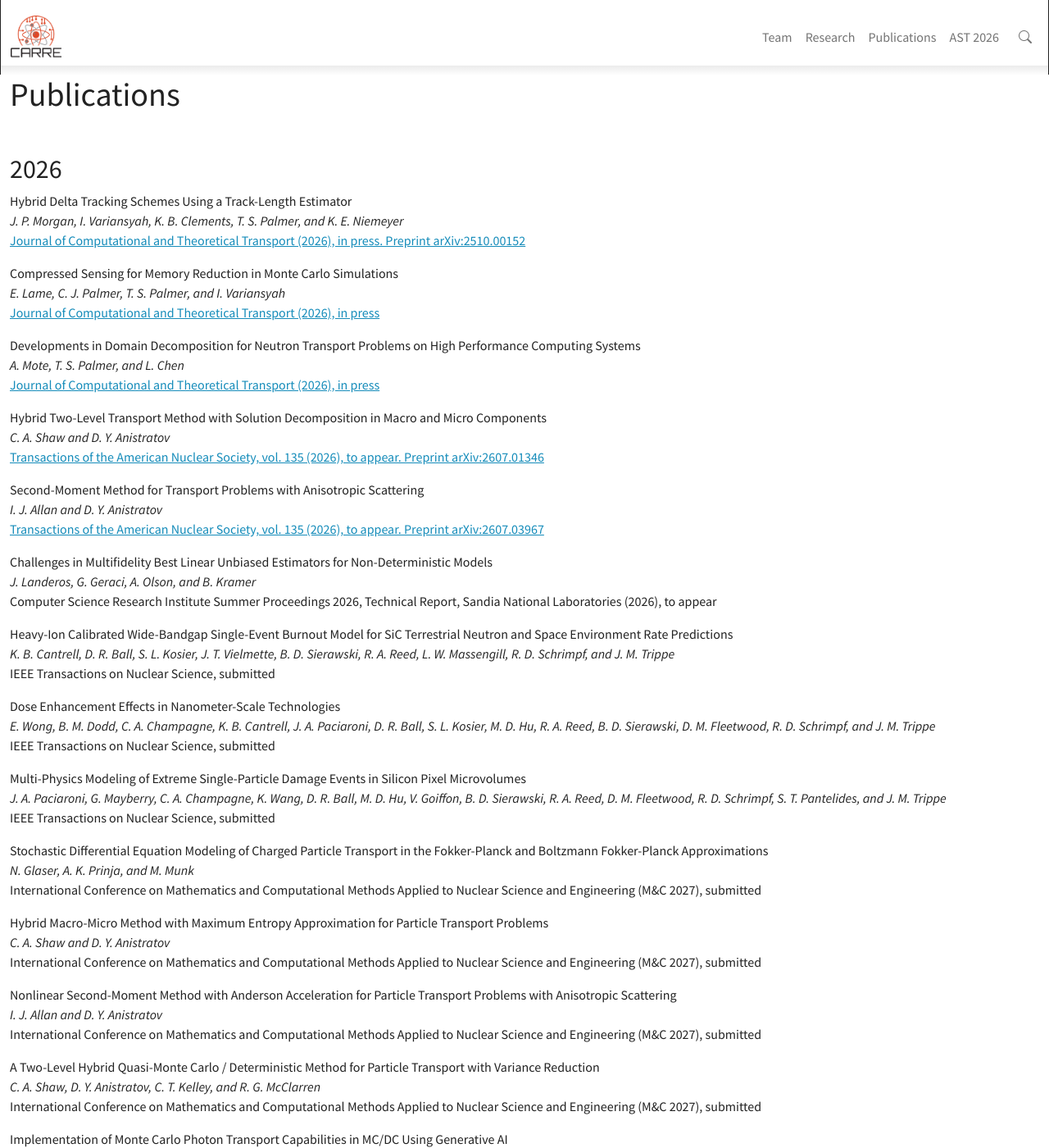
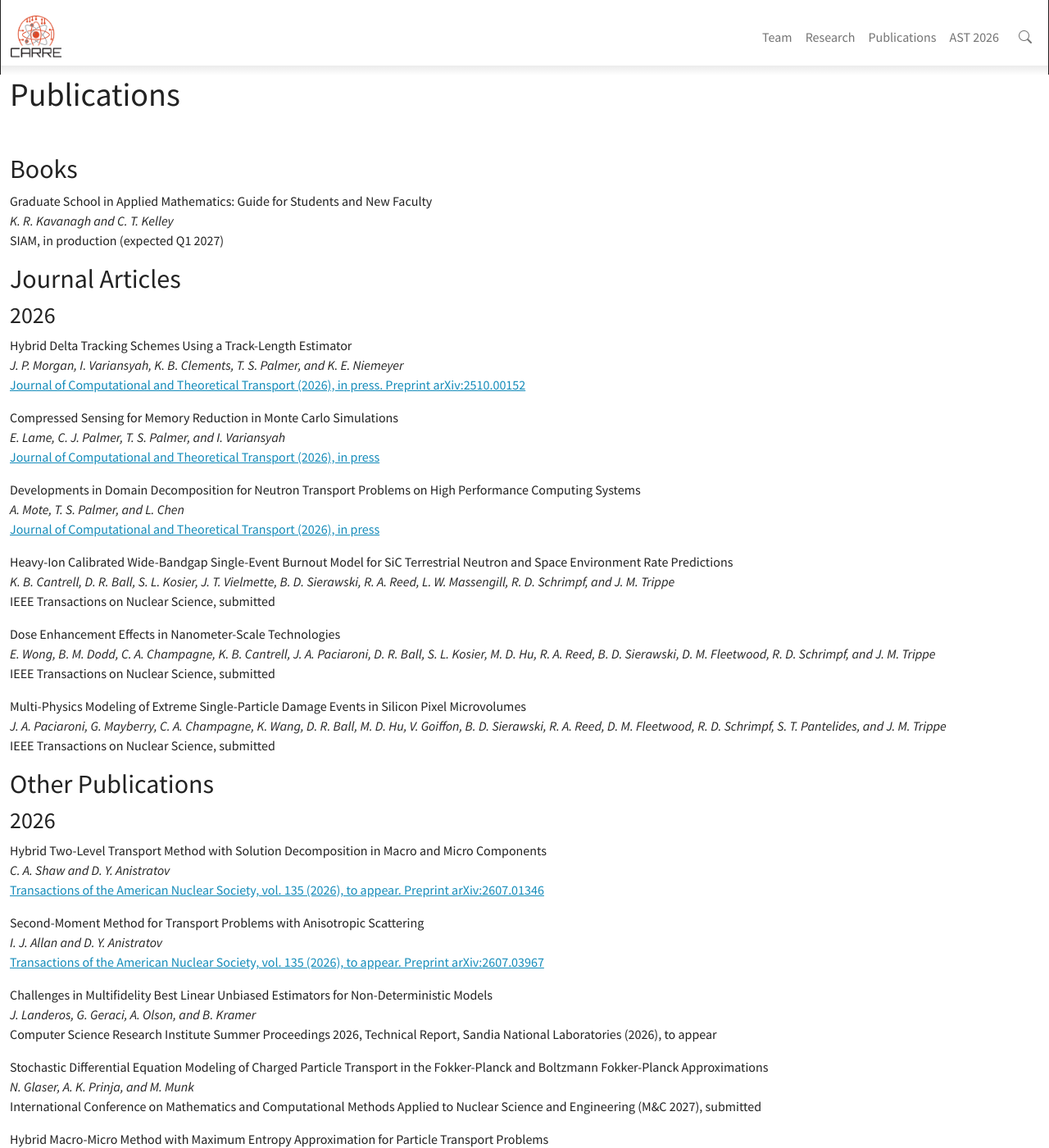
Before and after one commit to CARRE-PSAAP/CARRE-PSAAP.github.io, a Jekyll site: the page built from _pages/publications.md, in a window 1280 px wide and 1400 px high. Shown: the whole window at 82% size. Built offline with Jekyll 4.4.1, drawn with Linux system fonts in a browser that asks for light colours; nearby versions of some CDN libraries.

Commit message:
adds book and categories to pubs page

```diff
--- a/_data/publist.yml
+++ b/_data/publist.yml
@@ -10,8 +10,18 @@
 #   news2: See [news item](https://www.universiteitleiden.nl/en/news/2023/06/new-method-to-find-majoranas-tested-for-the-first-time) by Michelle Willebrands
 #
 # Entries are listed newest first; "year" is the year published or submitted.
+# "type: book" lists an entry under Books and "type: journal" under Journal Articles;
+# entries with no type (conference papers, reports, etc.) are listed under Other Publications.
+
+- title: "Graduate School in Applied Mathematics: Guide for Students and New Faculty"
+  type: book
+  authors: K. R. Kavanagh and C. T. Kelley
+  year: 2026
+  link:
+    display: SIAM, in production (expected Q1 2027)
 
 - title: "Hybrid Delta Tracking Schemes Using a Track-Length Estimator"
+  type: journal
   authors: J. P. Morgan, I. Variansyah, K. B. Clements, T. S. Palmer, and K. E. Niemeyer
   year: 2026
   link:
@@ -19,6 +29,7 @@
     display: Journal of Computational and Theoretical Transport (2026), in press. Preprint arXiv:2510.00152
 
 - title: "Compressed Sensing for Memory Reduction in Monte Carlo Simulations"
+  type: journal
   authors: E. Lame, C. J. Palmer, T. S. Palmer, and I. Variansyah
   year: 2026
   link:
@@ -26,6 +37,7 @@
     display: Journal of Computational and Theoretical Transport (2026), in press
 
 - title: "Developments in Domain Decomposition for Neutron Transport Problems on High Performance Computing Systems"
+  type: journal
   authors: A. Mote, T. S. Palmer, and L. Chen
   year: 2026
   link:
@@ -53,18 +65,21 @@
     display: Computer Science Research Institute Summer Proceedings 2026, Technical Report, Sandia National Laboratories (2026), to appear
 
 - title: "Heavy-Ion Calibrated Wide-Bandgap Single-Event Burnout Model for SiC Terrestrial Neutron and Space Environment Rate Predictions"
+  type: journal
   authors: K. B. Cantrell, D. R. Ball, S. L. Kosier, J. T. Vielmette, B. D. Sierawski, R. A. Reed, L. W. Massengill, R. D. Schrimpf, and J. M. Trippe
   year: 2026
   link:
     display: IEEE Transactions on Nuclear Science, submitted
 
 - title: "Dose Enhancement Effects in Nanometer-Scale Technologies"
+  type: journal
   authors: E. Wong, B. M. Dodd, C. A. Champagne, K. B. Cantrell, J. A. Paciaroni, D. R. Ball, S. L. Kosier, M. D. Hu, R. A. Reed, B. D. Sierawski, D. M. Fleetwood, R. D. Schrimpf, and J. M. Trippe
   year: 2026
   link:
     display: IEEE Transactions on Nuclear Science, submitted
 
 - title: "Multi-Physics Modeling of Extreme Single-Particle Damage Events in Silicon Pixel Microvolumes"
+  type: journal
   authors: J. A. Paciaroni, G. Mayberry, C. A. Champagne, K. Wang, D. R. Ball, M. D. Hu, V. Goiffon, B. D. Sierawski, R. A. Reed, D. M. Fleetwood, R. D. Schrimpf, S. T. Pantelides, and J. M. Trippe
   year: 2026
   link:
--- /dev/null
+++ b/_includes/pub-entry.html
@@ -0,0 +1,6 @@
+{% assign publi = include.publi %}
+<p>
+  {{ publi.title }} <br />
+  <em>{{ publi.authors }}</em><br />
+  {% if publi.link.url %}<a href="{{ publi.link.url }}">{{ publi.link.display }}</a>{% else %}{{ publi.link.display }}{% endif %}
+</p>
--- a/_pages/publications.md
+++ b/_pages/publications.md
@@ -51,15 +51,44 @@ permalink: /publications/
 
 <p> &nbsp; </p>
 
-{% assign pubs_by_year = site.data.publist | group_by: "year" %}
-{% for year in pubs_by_year %}
+{% assign books = site.data.publist | where: "type", "book" %}
+{% if books.size > 0 %}
 
-## {{ year.name }}
+## Books
+
+{% for publi in books %}
+{% include pub-entry.html publi=publi %}
+{% endfor %}
+{% endif %}
+
+{% assign journals = site.data.publist | where: "type", "journal" %}
+{% if journals.size > 0 %}
+
+## Journal Articles
+
+{% assign journals_by_year = journals | group_by: "year" %}
+{% for year in journals_by_year %}
+
+### {{ year.name }}
 
 {% for publi in year.items %}
-
-  {{ publi.title }} <br />
-  <em>{{ publi.authors }} </em><br />{% if publi.link.url %}<a href="{{ publi.link.url }}">{{ publi.link.display }}</a>{% else %}{{ publi.link.display }}{% endif %}
-
+{% include pub-entry.html publi=publi %}
 {% endfor %}
 {% endfor %}
+{% endif %}
+
+{% assign others = site.data.publist | where_exp: "p", "p.type != 'book'" | where_exp: "p", "p.type != 'journal'" %}
+{% if others.size > 0 %}
+
+## Other Publications
+
+{% assign others_by_year = others | group_by: "year" %}
+{% for year in others_by_year %}
+
+### {{ year.name }}
+
+{% for publi in year.items %}
+{% include pub-entry.html publi=publi %}
+{% endfor %}
+{% endfor %}
+{% endif %}
```
